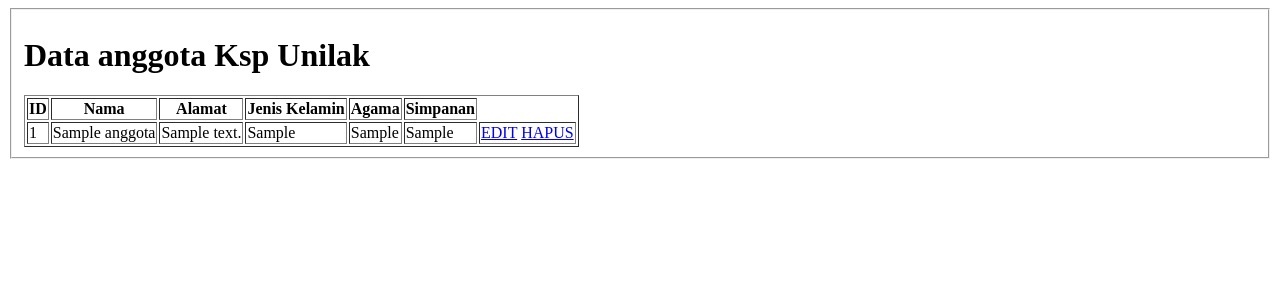
After one commit to Rahmathidayat4299/tugasclientserver, a PHP site: page /data_anggota.php in a window 1280 px wide. The commit adds this page. Shown: the top 300 px of the page. Run offline with PHP 8.4, Linux system fonts and the light colour scheme; tables that the repository leaves empty or names only in its code hold one stand-in row (values such as "Sample post").

Commit message:
add feature show data member

```diff
--- a/aksi_tambah.php
+++ b/aksi_tambah.php
@@ -2,14 +2,14 @@
 include 'koneksi.php';
 
 
-$id = $_POST['id'];
+$id_anggota = $_POST['id'];
 $nama = $_POST['nama'];
 $alamat = $_POST['alamat'];
 $jeniskelamin = $_POST['jenis_kelamin'];
 $agama = $_POST['agama'];
 $simpanan = $_POST['simpanan'];
 
-mysqli_query($db,"insert into simpanan_anggota values('$id_siswa','$nama','$alamat','$jeniskelamin','$agama','$simpanan') ");
+mysqli_query($db,"insert into simpanan_anggota values('$id_anggota','$nama','$alamat','$jeniskelamin','$agama','$simpanan') ");
 
 header("location:index.php");
 ?>
--- /dev/null
+++ b/data_anggota.php
@@ -0,0 +1,58 @@
+<!DOCTYPE html>
+<html lang="en">
+
+<head>
+    <meta charset="UTF-8">
+    <meta http-equiv="X-UA-Compatible" content="IE=edge">
+    <meta name="viewport" content="width=device-width, initial-scale=1.0">
+    <title>Data Anggota</title>
+</head>
+
+<body>
+    <fieldset>
+        <h1> Data anggota Ksp Unilak</h1>
+
+    <div>
+    <table border="1">
+        <thead>
+        <tr>
+            <th>ID</th>
+            <th>Nama </th>
+            <th>Alamat</th>
+            <th>Jenis Kelamin</th>
+            <th>Agama</th>
+            <th>Simpanan</th>
+        </tr>
+    </thead>
+
+</div>
+    <tbody>
+        <?php
+
+        include 'koneksi.php';
+        $id=1;
+        $data = mysqli_query($db, "select * from simpanan_anggota");
+        while ($d = mysqli_fetch_array($data)) {
+        ?>
+            <tr>
+                <td><?php echo $id++; ?></td>
+                <td><?php echo $d['nama']; ?></td>
+                <td><?php echo $d['alamat']; ?></td>
+                <td><?php echo $d['jenis_kelamin']; ?></td>
+                <td><?php echo $d['agama']; ?></td>
+                <td><?php echo $d['simpanan']; ?></td>
+                <td>
+                    <a href="edit.php?id_siswa=<?php echo $d['id_siswa']; ?>">EDIT</a>
+                    <a href="hapus.php?id_siswa=<?php echo $d['id_siswa']; ?>">HAPUS</a>
+                </td>
+            </tr>
+
+        <?php
+        }
+        ?>
+    </tbody>
+</table>
+</fieldshet>
+</body>
+
+</html>
--- a/index.php
+++ b/index.php
@@ -10,6 +10,9 @@
 
 <h1>ksp unilak boss</h1>
 <h1>bukan kaleng kaleng</h1>
-
+    <ul>
+    <li><a href="form_simpan_anggota.php">form pendafatarn anggota baru</a></li>
+    <li><a href="data_anggota.php">Data anggota </a></li>
+    </ul>
 </body>
 </html>
```
